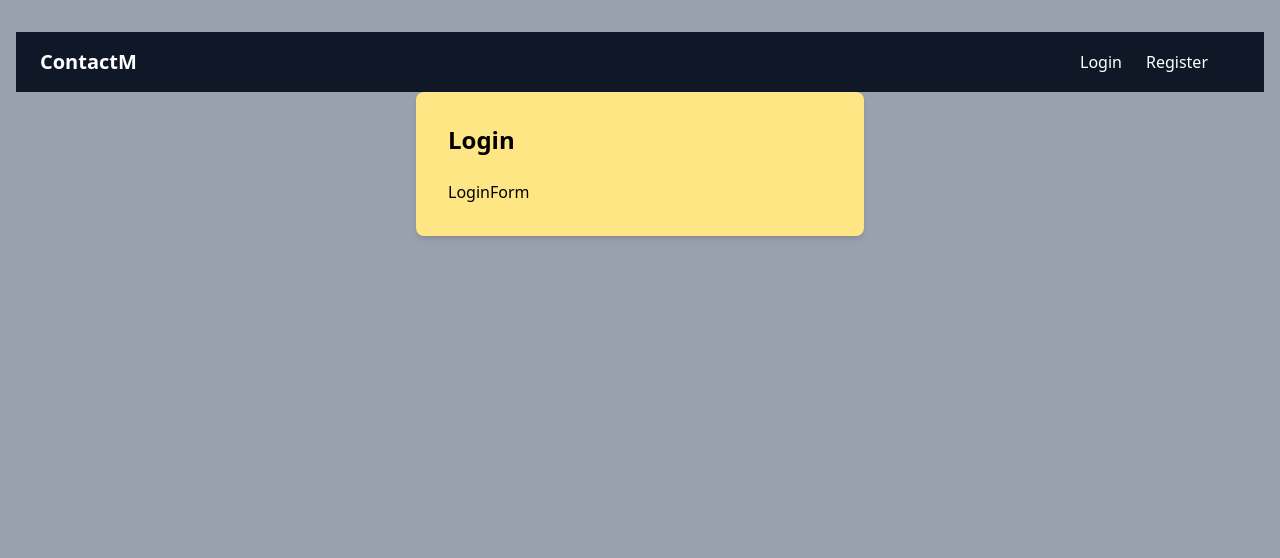
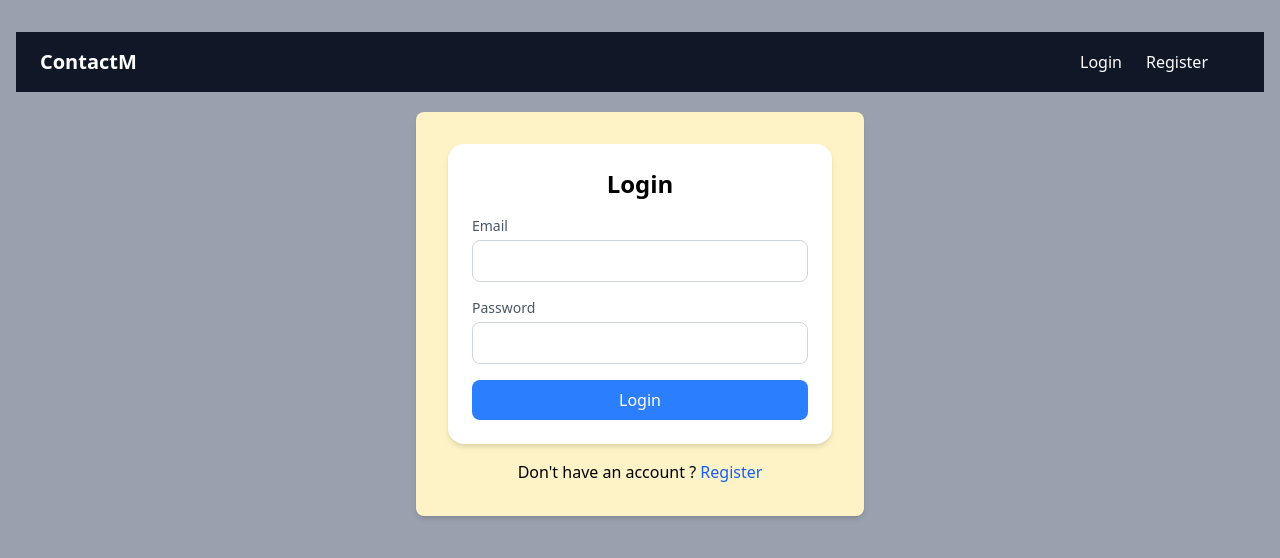
Before and after one commit to RRashmipanda/contactM, a Next.js app: page /login in a window 1280 px wide. Shown: the top 558 px of the page. Built offline with nearby package versions, Linux system fonts and the light colour scheme.

Commit message:
auth server action updated

```diff
--- a/package.json
+++ b/package.json
@@ -10,6 +10,7 @@
     "server": "json-server --watch src/app/_data/db.json --port 3001"
   },
   "dependencies": {
+    "axios": "^1.11.0",
     "json-server": "^1.0.0-beta.3",
     "next": "15.4.5",
     "react": "19.1.0",
--- /dev/null
+++ b/src/_types/user.ts
@@ -0,0 +1,5 @@
+export interface UserType {
+    id:string;
+    email:string;
+    name:string;
+}
--- /dev/null
+++ b/src/actions/auth.ts
@@ -0,0 +1,27 @@
+"use server"
+
+import axios from "axios";
+import { redirect } from "next/navigation";
+import { UserType } from "@/_types/user";
+
+const API_URL = "http://localhost:3001";
+
+export const loginAction = async (formData : FormData) =>{
+    console.log(formData)
+    try {
+        const response = await axios.get(`${API_URL}/users?email=${formData.get("email")}&password=${formData.get("password")}`);
+        const user: UserType = response.data[0];
+        if(!user) throw new Error ("invalid Credentials")
+
+            //set user in the cookies
+
+    } catch (error) {
+        throw new Error("Failed to login")
+    }
+    redirect("/contact");
+};
+
+
+export const logout = async() => {
+    redirect("/login");
+};
--- a/src/app/(auth)/login/page.tsx
+++ b/src/app/(auth)/login/page.tsx
@@ -1,14 +1,20 @@
 import LoginForm from "@/app/_components/LoginForm";
+import Link from "next/link";
 import React from "react";
 
 const login = () => {
 
   return (
-    <div className = "max-w-md mx-auto bg-amber-200 p-8 rounded-lg shadow-md">
-       <h1 className="text-2xl font-bold mb-6">Login</h1>
+    <div className = "max-w-md mt-5 mx-auto bg-amber-100 p-8 rounded-lg shadow-md">
+
 
    <LoginForm/>
-
+ <p className="mt-4 text-center">
+  Don't have an account ? {""}
+  <Link href="/register" className="text-blue-600 hover:underline">
+  Register
+  </Link>
+ </p>
    </div>
   )
 }
--- a/src/app/_components/LoginForm.tsx
+++ b/src/app/_components/LoginForm.tsx
@@ -1,9 +1,51 @@
-"use client"
+"use client";
+
+import { loginAction } from "@/actions/auth";
+
 
 const LoginForm = () => {
+
   return (
-    <div>LoginForm</div>
-  )
-}
 
-export default LoginForm
+      <form action={loginAction}
+        className="w-full max-w-sm rounded-2xl bg-white p-6 shadow-md"
+      >
+        <h2 className="mb-4 text-center text-2xl font-bold">Login</h2>
+
+
+        <div className="mb-4">
+          <label className="block text-sm font-medium text-gray-600">Email</label>
+          <input
+            type="email"
+            name="email"
+            required
+            className="mt-1 w-full rounded-lg border border-gray-300 p-2 focus:border-blue-500 focus:outline-none"
+          />
+
+        </div>
+
+
+        <div className="mb-4">
+          <label className="block text-sm font-medium text-gray-600">Password</label>
+          <input
+            type="password"
+            name="password"
+            required
+            className="mt-1 w-full rounded-lg border border-gray-300 p-2 focus:border-blue-500 focus:outline-none"
+          />
+
+        </div>
+
+
+        <button
+          type="submit"
+          className="w-full rounded-lg bg-blue-500 py-2 text-white transition hover:bg-blue-700 disabled:opacity-50"
+        >
+          Login
+        </button>
+      </form>
+
+  );
+};
+
+export default LoginForm;
```
Also changed, not shown: 1 other file (tests, documents, lock files or other folders).
